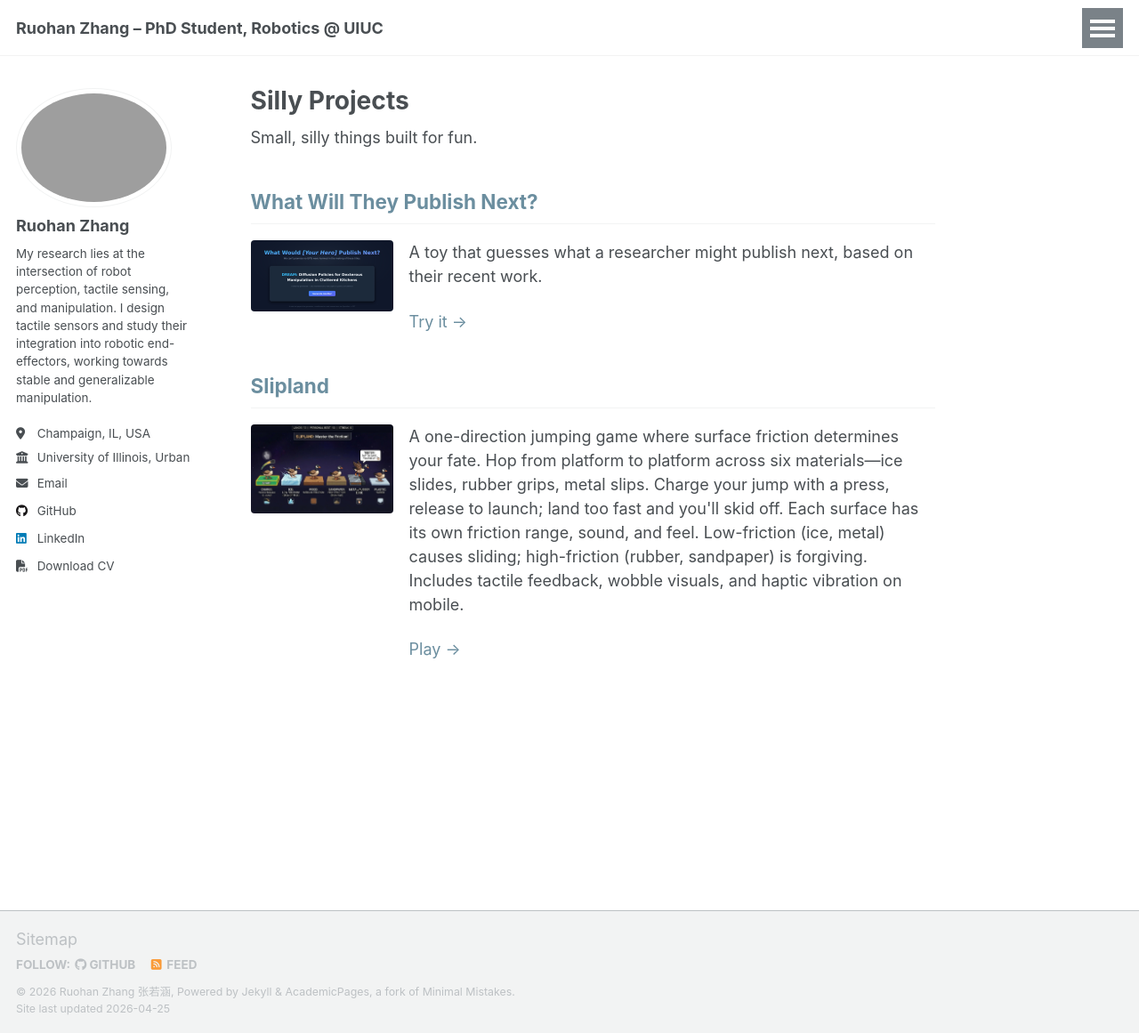
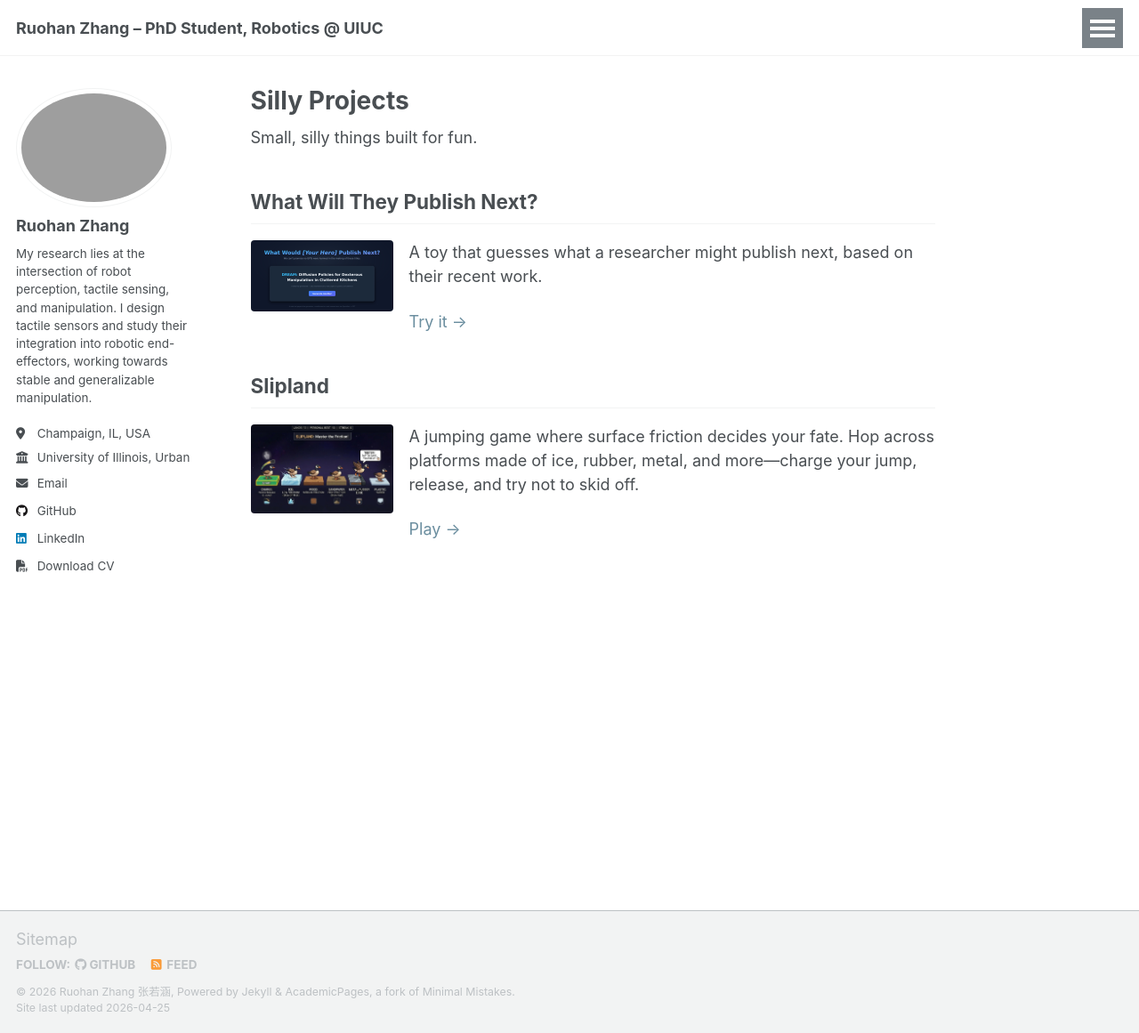
Before and after one commit to rhzhang-ustc/rhzhang-ustc.github.io, a Jekyll site: the page built from _pages/silly-projects.md, in a window 1280 px wide and 1161 px high. Shown: the whole window at 89% size. Built offline with Jekyll 4.4.1, drawn with Linux system fonts in a browser that asks for light colours; a script that is not in the unit is left out.

```diff
--- a/_pages/silly-projects.md
+++ b/_pages/silly-projects.md
@@ -6,7 +6,7 @@ author_profile: true
 
 Small, silly things built for fun.
 
-## [What Will They Publish Next?](https://rhzhang-ustc.github.io/WhatWillTheyPublishNext/)
+## What Will They Publish Next?
 
 <div class="project-preview-row">
   <div class="project-preview-teaser">
@@ -18,14 +18,14 @@ Small, silly things built for fun.
   </div>
 </div>
 
-## [Slipland](https://rhzhang-ustc.github.io/slipland/)
+## Slipland
 
 <div class="project-preview-row">
   <div class="project-preview-teaser">
     <img src="/images/slipland_preview.png" alt="Slipland: Master the Friction">
   </div>
   <div class="project-preview-body">
-    <p>A one-direction jumping game where surface friction determines your fate. Hop from platform to platform across six materials—ice slides, rubber grips, metal slips. Charge your jump with a press, release to launch; land too fast and you'll skid off. Each surface has its own friction range, sound, and feel. Low-friction (ice, metal) causes sliding; high-friction (rubber, sandpaper) is forgiving. Includes tactile feedback, wobble visuals, and haptic vibration on mobile.</p>
+    <p>A jumping game where surface friction decides your fate. Hop across platforms made of ice, rubber, metal, and more—charge your jump, release, and try not to skid off.</p>
     <p><a href="https://rhzhang-ustc.github.io/slipland/">Play →</a></p>
   </div>
 </div>
```
